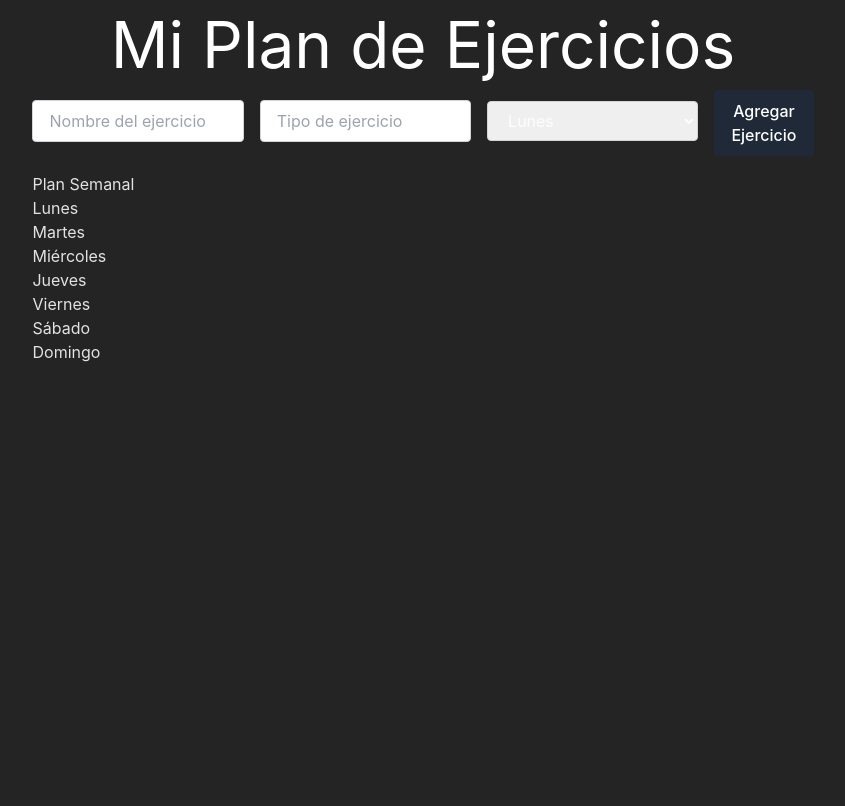
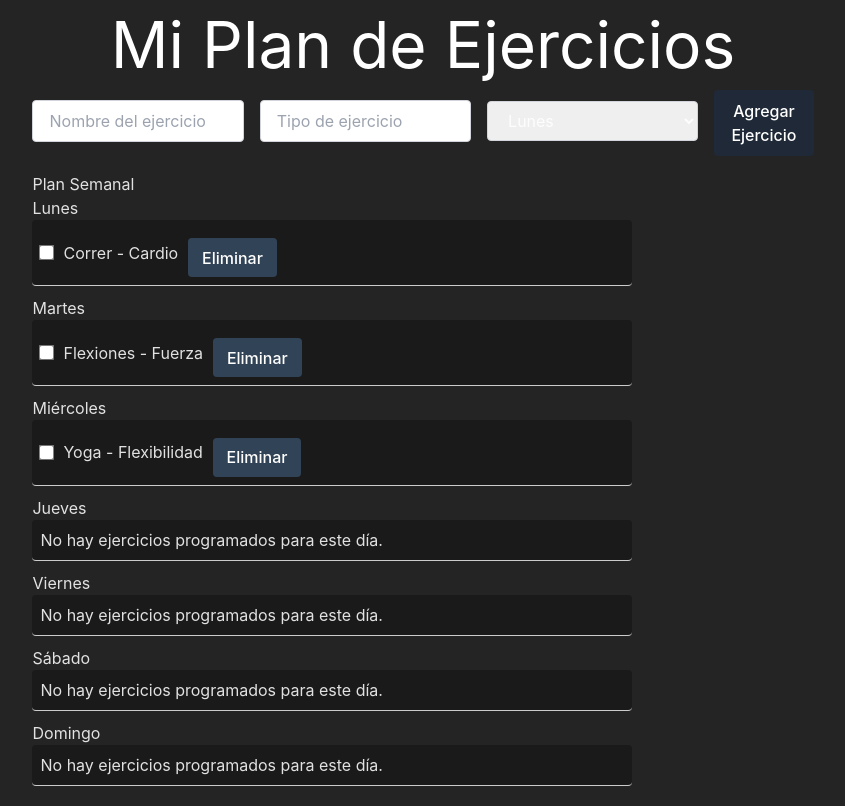
Before and after one commit to AlbertoRodBa/fit-app, a React (Vite) app: page / in a window 1280 px wide. Shown: the whole page, without its empty margins (217-1062 px from the left). Built offline with nearby package versions, Linux system fonts and the light colour scheme.

Commit message:
Agregada la persistencia de datos con archivo json

```diff
--- a/src/App.jsx
+++ b/src/App.jsx
@@ -1,13 +1,14 @@
 import React, { useState } from "react";
 import WeeklyPlan from "./components/WeeklyPlan";
 import ExerciseForm from "./components/ExerciseForm";
-import { exercises as initialExercises } from "./data/exercises";
+import exercisesData from "./data/exercises.json"; // Importa el archivo JSON
 
 const App = () => {
-  const [exercises, setExercises] = useState(initialExercises);
+  const [exercises, setExercises] = useState(exercisesData); // Inicializa con los ejercicios del JSON
 
   const handleAddExercise = (exercise) => {
-    setExercises((prevExercises) => [...prevExercises, { ...exercise, completed: false }]);
+    const newExercise = { id: Date.now(), ...exercise, completed: false };
+    setExercises((prevExercises) => [...prevExercises, newExercise]);
   };
 
   const handleToggleComplete = (exerciseName) => {
--- a/src/components/ExerciseList.jsx
+++ b/src/components/ExerciseList.jsx
@@ -4,13 +4,17 @@ import ExerciseItem from './ExerciseItem';
 const ExerciseList = ({ exercises, onDelete }) => {
   return (
     <div className="exercise-list">
-      {exercises.map((exercise) => (
-        <ExerciseItem
-          key={exercise.id}
-          exercise={exercise}
-          onDelete={onDelete}
-        />
-      ))}
+      {exercises.length > 0 ? (
+        exercises.map((exercise) => (
+          <ExerciseItem
+            key={exercise.id}
+            exercise={exercise}
+            onDelete={onDelete}
+          />
+        ))
+      ) : (
+        <p>No hay ejercicios disponibles.</p> // Mensaje si no hay ejercicios
+      )}
     </div>
   );
 };
--- a/src/components/Weeklyplan.jsx
+++ b/src/components/Weeklyplan.jsx
@@ -16,8 +16,9 @@ const WeeklyPlan = ({ exercises, onToggleComplete, onRemoveExercise }) => {
         <div key={day}>
           <h3>{day}</h3>
           <ul>
-            {groupedExercises[day].map(exercise => (
-              <li key={exercise.name} className={exercise.completed ? 'completed' : ''}>
+            {groupedExercises[day].length > 0 ? (
+              groupedExercises[day].map(exercise => (
+                <li key={exercise.id} className={exercise.completed ? 'completed' : ''}>
                   <div className="checkbox-container">
                     <input
                       type="checkbox"
@@ -28,7 +29,10 @@ const WeeklyPlan = ({ exercises, onToggleComplete, onRemoveExercise }) => {
                   </div>
                   <button className="delete-button" onClick={() => onRemoveExercise(exercise.name)}>Eliminar</button>
                 </li>
-            ))}
+              ))
+            ) : (
+              <li>No hay ejercicios programados para este día.</li>
+            )}
           </ul>
         </div>
       ))}
--- a/src/data/exercises.js
+++ b/src/data/exercises.js
@@ -1,6 +1,7 @@
+// src/data/exercises.js
 export const exercises = [
     { id: 1, name: "Press militar unilateral", type: "Hombros", completed: false },
     { id: 2, name: "Elevaciones laterales", type: "Hombros", completed: false },
     { id: 3, name: "Remo con mancuerna", type: "Espalda", completed: false },
     // Agrega más ejercicios según tu plan
-  ];
+];
--- /dev/null
+++ b/src/data/exercises.json
@@ -0,0 +1,5 @@
+[
+    { "id": 1, "name": "Correr", "type": "Cardio", "day": "Lunes", "completed": false },
+    { "id": 2, "name": "Flexiones", "type": "Fuerza", "day": "Martes", "completed": false },
+    { "id": 3, "name": "Yoga", "type": "Flexibilidad", "day": "Miércoles", "completed": false }
+  ]
```
Lines whose indentation alone changed are shown as unchanged.
